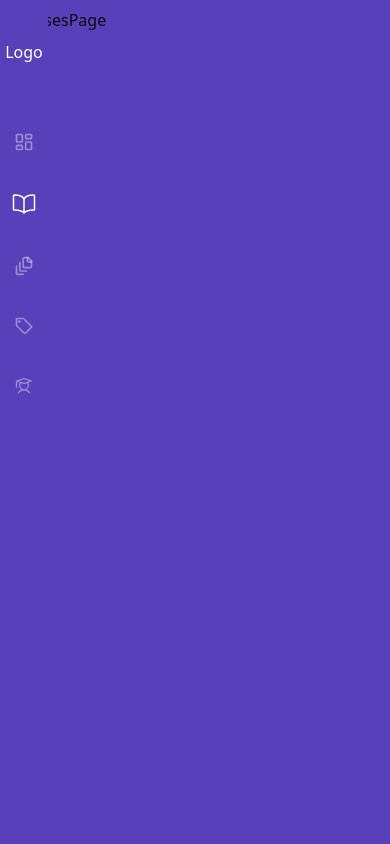
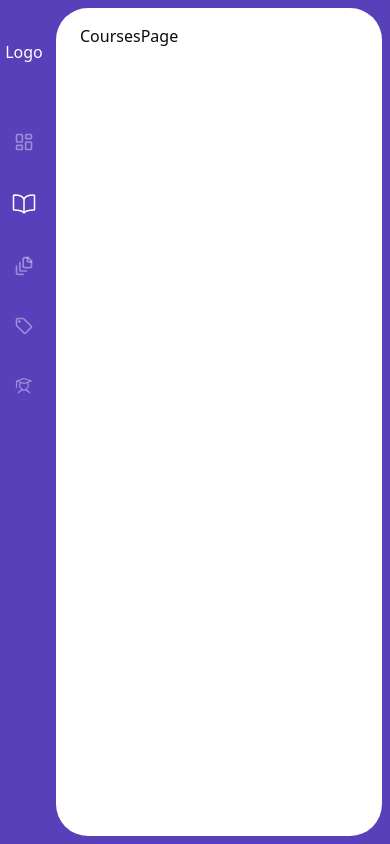
Before and after one commit to Arman6117/ais-solutions, a Next.js app: page /admin/courses in a window 390 px wide. Built offline with nearby package versions, Linux system fonts and the light colour scheme.

Commit message:
add PageContainer component and update AdminDashboard layout for improved structure and styling

```diff
--- a/app/(roles)/admin/_components/course-cards.tsx
+++ b/app/(roles)/admin/_components/course-cards.tsx
@@ -1,4 +1,4 @@
-'use client'
+"use client";
 import React from "react";
 import { ongoingCourses } from "@/lib/static";
 
@@ -9,7 +9,7 @@ const CourseCards = () => {
         <div
           key={i}
           className="w-full h-auto p-4 bg-white border-violet-300 border rounded-lg cursor-pointer flex flex-col  hover:bg-violet-50  justify-center gap-4 hover:shadow-sm transition-all duration-200 group"
-          onClick={()=> {}}
+          onClick={() => {}}
         >
           <div className="flex gap-3">
             <div className="w-1 h-8 rounded-3xl bg-primary-bg"></div>
@@ -36,7 +36,7 @@ const CourseCards = () => {
             </div>
           </div>
           <div className="flex justify-between max-w-[9 items-center">
-          <div className="flex flex-col">
+            <div className="flex flex-col">
               <span className="text-neutral-600 text-xs font-medium">
                 Lecture
               </span>
--- a/app/(roles)/admin/dashboard/page.tsx
+++ b/app/(roles)/admin/dashboard/page.tsx
@@ -2,10 +2,11 @@ import React from "react";
 import AdminPanelOverview from "../_components/admin-panel-overview";
 import ScheduleCalender from "../_components/schedule-calender";
 import OngoingBatches from "../_components/ongoing-batches";
+import PageContainer from "@/components/page-container";
 
 const AdminDashboardPage = () => {
   return (
-    <div className="ml-12 md:ml-24 flex rounded-4xl px-6 py-4 bg-white h-full">
+    <>
       <div className="flex w-2/3 flex-col py-1 gap-10">
         <AdminPanelOverview />
 
@@ -14,9 +15,9 @@ const AdminDashboardPage = () => {
         </div>
       </div>
       <div className="w-1/3 md:flex hiddenh-full p-5 bg-soft-white rounded-4xl">
-        <OngoingBatches/>
+        <OngoingBatches />
       </div>
-    </div>
+    </>
   );
 };
 
--- a/app/(roles)/admin/layout.tsx
+++ b/app/(roles)/admin/layout.tsx
@@ -1,15 +1,16 @@
-import React from 'react'
-import AdminSidebar from './_components/admin-sidebar'
+import React from "react";
+import AdminSidebar from "./_components/admin-sidebar";
+import PageContainer from "@/components/page-container";
 
-const AdminDashboardLayout = ({children}:{children:React.ReactNode}) => {
+const AdminDashboardLayout = ({ children }: { children: React.ReactNode }) => {
   return (
-    <main className='h-screen  bg-primary-bg'>
-        <AdminSidebar/>
-        <section className='h-full  px-2 py-2 md:py-3'>
-            {children}
-        </section>
+    <main className="h-screen  bg-primary-bg">
+      <AdminSidebar />
+      <section className="h-full  px-2 py-2 md:py-3">
+        <PageContainer>{children}</PageContainer>
+      </section>
     </main>
-  )
-}
+  );
+};
 
-export default AdminDashboardLayout
+export default AdminDashboardLayout;
--- /dev/null
+++ b/components/page-container.tsx
@@ -0,0 +1,9 @@
+import React from 'react'
+
+const PageContainer = ({children}:{children:React.ReactNode}) => {
+  return (
+    <div className="ml-12 md:ml-24 flex rounded-4xl px-6 py-4 bg-white h-full">{children}</div>
+  )
+}
+
+export default PageContainer
```
